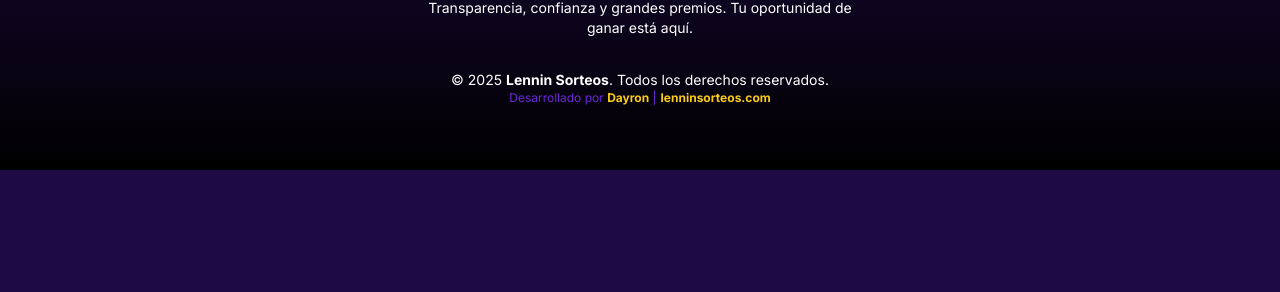
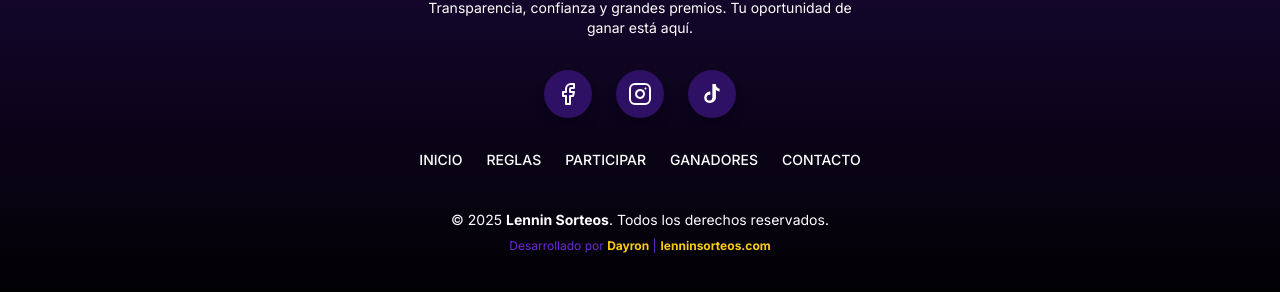
Before and after one commit to dayronsena123/lennin-sorteos-web, a React (Vite) app in the folder frontend/: page /admin in a window 1280 px wide. Shown: the part 1089-1381 px from the top of the page. Before the commit the page ends 1259 px from the top, so only its background shows below. Built offline with nearby package versions, Linux system fonts and the light colour scheme; no server answers.

Commit message:
Restore footer social icons and links

```diff
--- a/frontend/src/components/Footer.jsx
+++ b/frontend/src/components/Footer.jsx
@@ -1,4 +1,12 @@
 import React from 'react';
+import { Link } from 'react-router-dom';
+import { Facebook, Instagram } from 'lucide-react';
+
+const TikTokIcon = ({ size = 24, className = "" }) => (
+    <svg width={size} height={size} viewBox="0 0 24 24" fill="currentColor" className={className} xmlns="http://www.w3.org/2000/svg">
+        <path d="M19.589 6.686a4.793 4.793 0 0 1-3.77-4.245V2h-3.445v13.672a2.896 2.896 0 0 1-5.201 1.743l-.002-.001.002.001a2.895 2.895 0 0 1 3.183-4.51v-3.5a6.394 6.394 0 0 0-5.394 9.365 6.394 6.394 0 0 0 10.964-2.413v-8.25a8.32 8.32 0 0 0 3.663 1.41V6.686z" />
+    </svg>
+);
 
 function Footer() {
     return (
@@ -21,9 +29,31 @@
                         </p>
                     </div>
 
+                    {/* Social Media Icons */}
+                    <div className="flex gap-6 mb-8">
+                        <a href="https://facebook.com" target="_blank" rel="noopener noreferrer" className="p-3 bg-primary-800 rounded-full text-white hover:bg-[#1877F2] hover:scale-110 transition duration-300 shadow-lg group">
+                            <Facebook size={24} />
+                        </a>
+                        <a href="https://instagram.com" target="_blank" rel="noopener noreferrer" className="p-3 bg-primary-800 rounded-full text-white hover:bg-gradient-to-tr hover:from-[#f09433] hover:via-[#dc2743] hover:to-[#bc1888] hover:scale-110 transition duration-300 shadow-lg group">
+                            <Instagram size={24} />
+                        </a>
+                        <a href="https://tiktok.com" target="_blank" rel="noopener noreferrer" className="p-3 bg-primary-800 rounded-full text-white hover:bg-black hover:border hover:border-white/20 hover:scale-110 transition duration-300 shadow-lg group">
+                            <TikTokIcon size={24} />
+                        </a>
+                    </div>
+
+                    {/* Navigation Links */}
+                    <div className="flex flex-wrap justify-center gap-6 mb-10 text-primary-300 font-medium text-sm">
+                        <Link to="/" className="hover:text-secondary-400 transition">INICIO</Link>
+                        <Link to="/reglas" className="hover:text-secondary-400 transition">REGLAS</Link>
+                        <Link to="/participar" className="hover:text-secondary-400 transition">PARTICIPAR</Link>
+                        <Link to="/ganadores" className="hover:text-secondary-400 transition">GANADORES</Link>
+                        <Link to="/contacto" className="hover:text-secondary-400 transition">CONTACTO</Link>
+                    </div>
+
                     {/* Copyright */}
                     <p className="text-primary-400 text-xs md:text-sm">© 2025 <span className="text-white font-bold">Lennin Sorteos</span>. Todos los derechos reservados.</p>
-                    <p className="text-primary-500 text-xs">
+                    <p className="text-primary-500 text-xs mt-2">
                         Desarrollado por <span className="text-secondary-400 font-bold">Dayron</span> |
                         <a href="https://www.lenninsorteos.com" className="text-secondary-400 hover:text-secondary-300 ml-1 font-bold hover:underline transition">lenninsorteos.com</a>
                     </p>
```
